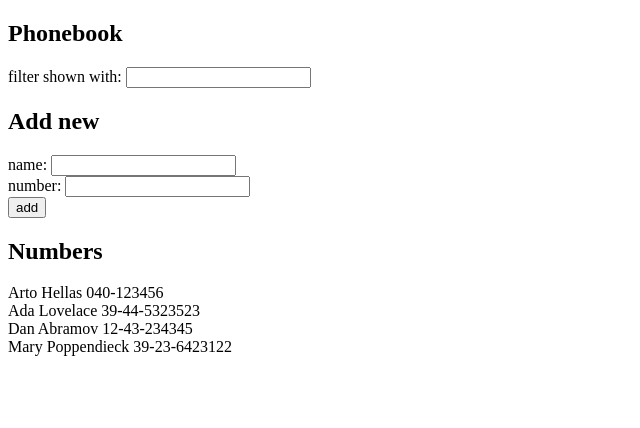
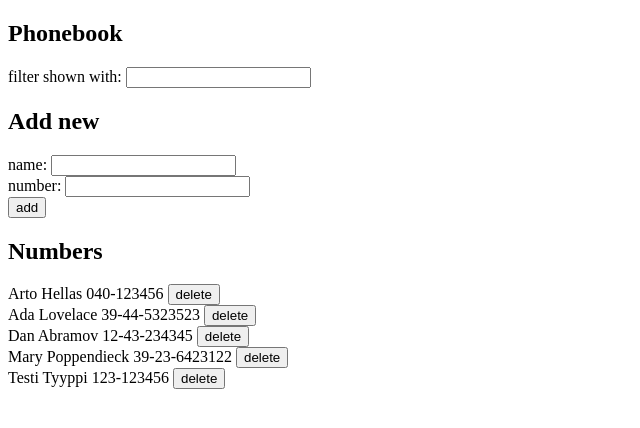
Before and after one commit to LinAksel/FullStack_palautukset, a React (Create React App) app in the folder osa2/puhelinluettelo/: page / in a window 1280 px wide. Shown: the top 428 px of the page, without its empty margins (0-640 px from the left). Built offline with nearby package versions, Linux system fonts and the light colour scheme; data requests are answered from the project's data file.

Commit message:
task 2.12-2.15: add, remove and update server data, refactor to modules

```diff
--- a/osa2/puhelinluettelo/db.json
+++ b/osa2/puhelinluettelo/db.json
@@ -19,6 +19,11 @@
       "name": "Mary Poppendieck",
       "number": "39-23-6423122",
       "id": 4
+    },
+    {
+      "name": "Testi Tyyppi",
+      "number": "123-123456",
+      "id": 5
     }
   ]
 }
--- a/osa2/puhelinluettelo/src/App.js
+++ b/osa2/puhelinluettelo/src/App.js
@@ -1,51 +1,8 @@
 import { useState, useEffect } from "react"
-import axios from "axios"
-
-const Persons = ({ persons, filter }) => {
-  return (
-    <div>
-      {persons
-        .filter((person) =>
-          person.name.toLowerCase().includes(filter.toLowerCase())
-        )
-        .map((person) => (
-          <div key={person.name}>
-            {person.name} {person.number}
-          </div>
-        ))}
-    </div>
-  )
-}
-
-const Filter = ({ filter, handleFilterChange }) => {
-  return (
-    <form>
-      <div>
-        filter shown with:{" "}
-        <input value={filter} onChange={handleFilterChange} />
-      </div>
-    </form>
-  )
-}
-
-const PersonForm = (props) => {
-  return (
-    <form>
-      <div>
-        name: <input value={props.newName} onChange={props.handleNameChange} />
-      </div>
-      <div>
-        number:{" "}
-        <input value={props.newNumber} onChange={props.handleNumberChange} />
-      </div>
-      <div>
-        <button type="submit" onClick={props.handleSubmit}>
-          add
-        </button>
-      </div>
-    </form>
-  )
-}
+import personsService from "./services/persons"
+import Persons from "./components/Persons"
+import PersonForm from "./components/PersonForm"
+import Filter from "./components/Filter"
 
 const App = () => {
   const [persons, setPersons] = useState([])
@@ -53,31 +10,86 @@ const App = () => {
   const [newNumber, setNewNumber] = useState("")
   const [filter, setFilter] = useState("")
 
+  const handleNameChange = (event) => setNewName(event.target.value)
+  const handleNumberChange = (event) => setNewNumber(event.target.value)
+  const handleFilterChange = (event) => setFilter(event.target.value)
+
+  const handleUpdate = (existingPerson) => {
+    const personObject = {
+      name: existingPerson.name,
+      number: newNumber,
+    }
+    personsService
+      .update(existingPerson.id, personObject)
+      .then((updatedPerson) => {
+        setPersons(
+          persons.map((person) =>
+            person.id !== existingPerson.id ? person : updatedPerson
+          )
+        )
+        setNewName("")
+        setNewNumber("")
+      })
+      .catch((error) => {
+        console.log(`Error updating person to list: ${error}`)
+      })
+  }
+
+  const handleDelete = (person) => {
+    if (window.confirm(`Delete ${person.name}?`)) {
+      personsService
+        .remove(person.id)
+        .then((response) => {
+          setPersons(persons.filter((p) => p.id !== person.id))
+        })
+        .catch((error) => {
+          console.log(`Error removing person from list: ${error}`)
+        })
+    }
+  }
+
   const handleSubmit = (event) => {
     event.preventDefault()
-    if (persons.find((p) => p.name === newName)) {
-      window.alert(`${newName} is already added to phonebook`)
+
+    const existingPerson = persons.find((person) => {
+      return person.name === newName
+    })
+
+    if (
+      existingPerson &&
+      window.confirm(
+        `${existingPerson.name} is already added to the phonebook, replace the old number with a new one?`
+      )
+    ) {
+      handleUpdate(existingPerson)
     } else {
       const personObject = {
         name: newName,
         number: newNumber,
       }
-      setPersons(persons.concat(personObject))
-      setNewName("")
-      setNewNumber("")
+      personsService
+        .add(personObject)
+        .then((newPerson) => {
+          setPersons(persons.concat(newPerson))
+          setNewName("")
+          setNewNumber("")
+        })
+        .catch((error) => {
+          console.log(`Error adding person to list: ${error}`)
+        })
     }
   }
 
   useEffect(() => {
-    axios.get("http://localhost:3001/persons").then((response) => {
-      console.log("promise fulfilled")
-      setPersons(response.data)
-    })
+    personsService
+      .getAll()
+      .then((personList) => {
+        setPersons(personList)
+      })
+      .catch((error) => {
+        console.log(`Error getting person list: ${error}`)
+      })
   }, [])
-
-  const handleNameChange = (event) => setNewName(event.target.value)
-  const handleNumberChange = (event) => setNewNumber(event.target.value)
-  const handleFilterChange = (event) => setFilter(event.target.value)
 
   return (
     <div>
@@ -93,7 +105,11 @@ const App = () => {
       />
       <h2>Numbers</h2>
       <div>
-        <Persons persons={persons} filter={filter} />
+        <Persons
+          persons={persons}
+          filter={filter}
+          handleDelete={handleDelete}
+        />
       </div>
     </div>
   )
--- /dev/null
+++ b/osa2/puhelinluettelo/src/components/Filter.js
@@ -0,0 +1,14 @@
+import React from "react"
+
+const Filter = ({ filter, handleFilterChange }) => {
+  return (
+    <form>
+      <div>
+        filter shown with:{" "}
+        <input value={filter} onChange={handleFilterChange} />
+      </div>
+    </form>
+  )
+}
+
+export default Filter
--- /dev/null
+++ b/osa2/puhelinluettelo/src/components/PersonForm.js
@@ -0,0 +1,22 @@
+import React from "react"
+
+const PersonForm = (props) => {
+  return (
+    <form>
+      <div>
+        name: <input value={props.newName} onChange={props.handleNameChange} />
+      </div>
+      <div>
+        number:{" "}
+        <input value={props.newNumber} onChange={props.handleNumberChange} />
+      </div>
+      <div>
+        <button type="submit" onClick={props.handleSubmit}>
+          add
+        </button>
+      </div>
+    </form>
+  )
+}
+
+export default PersonForm
--- /dev/null
+++ b/osa2/puhelinluettelo/src/components/Persons.js
@@ -0,0 +1,20 @@
+import React from "react"
+
+const Persons = ({ persons, filter, handleDelete }) => {
+  return (
+    <div>
+      {persons
+        .filter((person) =>
+          person.name.toLowerCase().includes(filter.toLowerCase())
+        )
+        .map((person) => (
+          <div key={person.name}>
+            {person.name} {person.number}{" "}
+            <button onClick={() => handleDelete(person)}>delete</button>
+          </div>
+        ))}
+    </div>
+  )
+}
+
+export default Persons
--- /dev/null
+++ b/osa2/puhelinluettelo/src/services/persons.js
@@ -0,0 +1,23 @@
+import axios from "axios"
+const baseUrl = "http://localhost:3001/persons"
+
+const getAll = () => {
+  const request = axios.get(baseUrl)
+  return request.then((response) => response.data)
+}
+
+const add = (newObject) => {
+  const request = axios.post(baseUrl, newObject)
+  return request.then((response) => response.data)
+}
+
+const update = (id, newObject) => {
+  const request = axios.put(`${baseUrl}/${id}`, newObject)
+  return request.then((response) => response.data)
+}
+
+const remove = (id) => {
+  return axios.delete(`${baseUrl}/${id}`)
+}
+// eslint-disable-next-line
+export default { getAll, add, update, remove }
```
Lines whose indentation alone changed are shown as unchanged.
